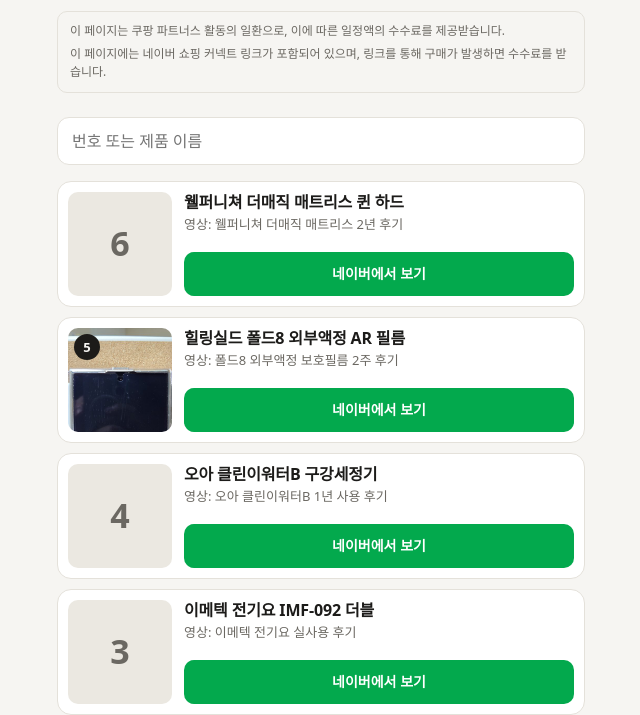
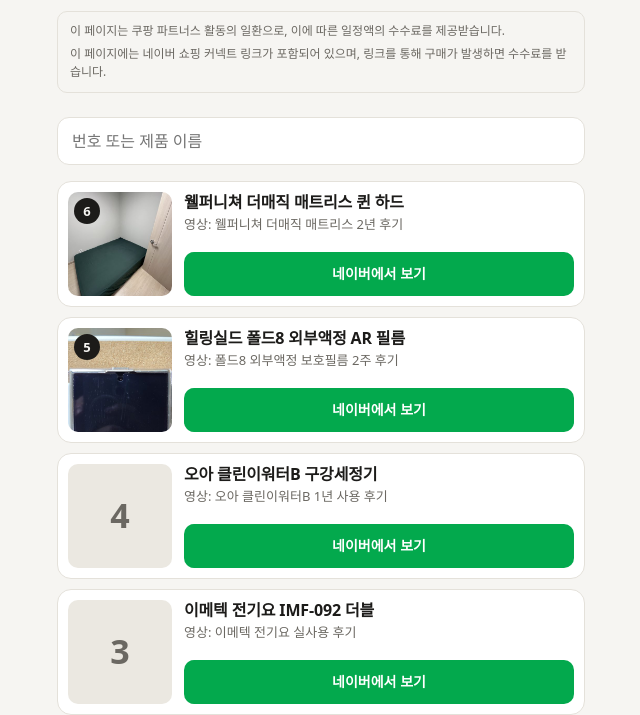
Before and after one commit to Doubl2K/links, a plain HTML site: page index.html in a window 1280 px wide. Shown: the part 85-800 px from the top of the page, without its empty margins (319-959 px from the left). Drawn offline with Linux system fonts and the light colour scheme.

Commit message:
링크 목록 갱신

```diff
--- a/index.html
+++ b/index.html
@@ -44,7 +44,7 @@ h2{margin:0;font-size:16px;line-height:1.35;letter-spacing:-.01em;overflow-wrap:
 <div class="notice"><p>이 페이지는 쿠팡 파트너스 활동의 일환으로, 이에 따른 일정액의 수수료를 제공받습니다.</p><p>이 페이지에는 네이버 쇼핑 커넥트 링크가 포함되어 있으며, 링크를 통해 구매가 발생하면 수수료를 받습니다.</p></div>
 <div class="find"><input id="q" type="search" inputmode="search" placeholder="번호 또는 제품 이름" aria-label="번호 또는 제품 이름으로 찾기" autocomplete="off"></div>
 <ul id="list">
-<li class="card" id="n6" data-no="6" data-s="6 웰퍼니쳐 더매직 매트리스 퀸 하드 웰퍼니쳐 더매직 매트리스 2년 후기"><div class="pic"><span class="tile" aria-hidden="true">6</span><b class="no">6</b></div><div class="body"><h2>웰퍼니쳐 더매직 매트리스 퀸 하드</h2><p class="video">영상: 웰퍼니쳐 더매직 매트리스 2년 후기</p><div class="btns"><a class="btn naver" href="https://naver.me/FK0UwTgT" target="_blank" rel="sponsored nofollow noopener">네이버에서 보기</a></div></div></li>
+<li class="card" id="n6" data-no="6" data-s="6 웰퍼니쳐 더매직 매트리스 퀸 하드 웰퍼니쳐 더매직 매트리스 2년 후기"><div class="pic"><img src="img/06.jpg" alt="" width="400" height="400" loading="lazy"><b class="no">6</b></div><div class="body"><h2>웰퍼니쳐 더매직 매트리스 퀸 하드</h2><p class="video">영상: 웰퍼니쳐 더매직 매트리스 2년 후기</p><div class="btns"><a class="btn naver" href="https://naver.me/FK0UwTgT" target="_blank" rel="sponsored nofollow noopener">네이버에서 보기</a></div></div></li>
 <li class="card" id="n5" data-no="5" data-s="5 힐링실드 폴드8 외부액정 ar 필름 폴드8 외부액정 보호필름 2주 후기"><div class="pic"><img src="img/05.jpg" alt="" width="400" height="400" loading="lazy"><b class="no">5</b></div><div class="body"><h2>힐링실드 폴드8 외부액정 AR 필름</h2><p class="video">영상: 폴드8 외부액정 보호필름 2주 후기</p><div class="btns"><a class="btn naver" href="https://naver.me/F7FW7THB" target="_blank" rel="sponsored nofollow noopener">네이버에서 보기</a></div></div></li>
 <li class="card" id="n4" data-no="4" data-s="4 오아 클린이워터b 구강세정기 오아 클린이워터b 1년 사용 후기"><div class="pic"><span class="tile" aria-hidden="true">4</span><b class="no">4</b></div><div class="body"><h2>오아 클린이워터B 구강세정기</h2><p class="video">영상: 오아 클린이워터B 1년 사용 후기</p><div class="btns"><a class="btn naver" href="https://naver.me/F2nC4oRl" target="_blank" rel="sponsored nofollow noopener">네이버에서 보기</a></div></div></li>
 <li class="card" id="n3" data-no="3" data-s="3 이메텍 전기요 imf-092 더블 이메텍 전기요 실사용 후기"><div class="pic"><span class="tile" aria-hidden="true">3</span><b class="no">3</b></div><div class="body"><h2>이메텍 전기요 IMF-092 더블</h2><p class="video">영상: 이메텍 전기요 실사용 후기</p><div class="btns"><a class="btn naver" href="https://naver.me/x3Hah4ph" target="_blank" rel="sponsored nofollow noopener">네이버에서 보기</a></div></div></li>
```
Also changed, not shown: img/06.jpg (added).
